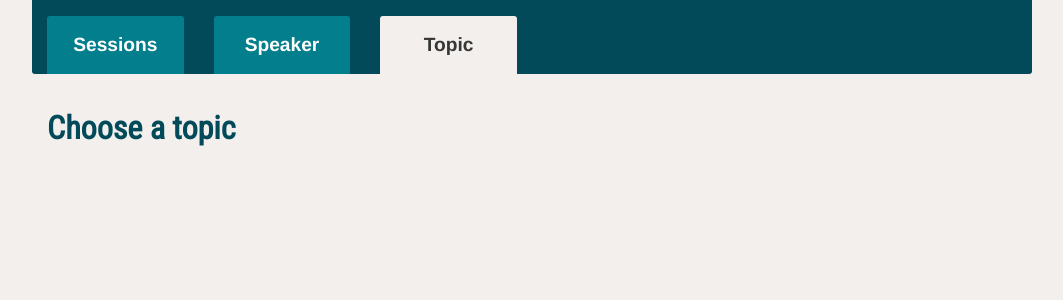
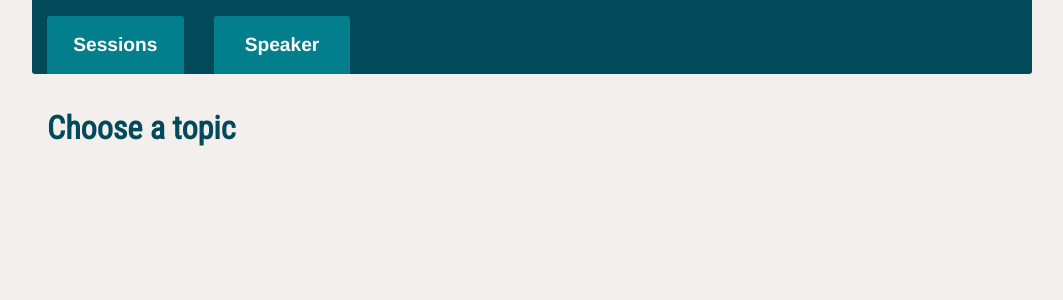
Before and after one commit to tddawson/conference-tracker, a Django app: page /general-conference/topics/ in a window 1280 px wide. Shown: the part 71-371 px from the top of the page, without its empty margins (108-1171 px from the left). Run offline with Django 3.2, Linux system fonts and the light colour scheme; data that the repository does not hold is empty; some libraries are stand-ins or nearby versions.

Commit message:
Removed the Topic link.  Just removed the link--none of the associated views or URLs--to make it easy to add back if we can find topics in the future.

```diff
--- a/tracker/templates/tracker/explore_conference.html
+++ b/tracker/templates/tracker/explore_conference.html
@@ -12,14 +12,11 @@
 
 {% block sub_navigation %}
 <div id="sub-navigation" class="row">
-    <div class="small-4 large-2 columns">
+    <div class="small-6 large-2 columns">
       <a href="/general-conference/sessions/"{% if sort_by == "session" %} class="current-nav" {% endif %}>Sessions</a>
     </div>
-    <div class="small-4 large-2 columns">
+    <div class="small-6 large-2 columns end">
       <a href="/general-conference/speakers/"{% if sort_by == "speaker" %} class="current-nav" {% endif %}>Speaker</a>
-    </div>
-    <div class="small-4 large-2 columns end">
-      <a href="/general-conference/topics/"{% if sort_by == "topic" %} class="current-nav" {% endif %}>Topic</a>
     </div>
   </div>
 </div>
```
